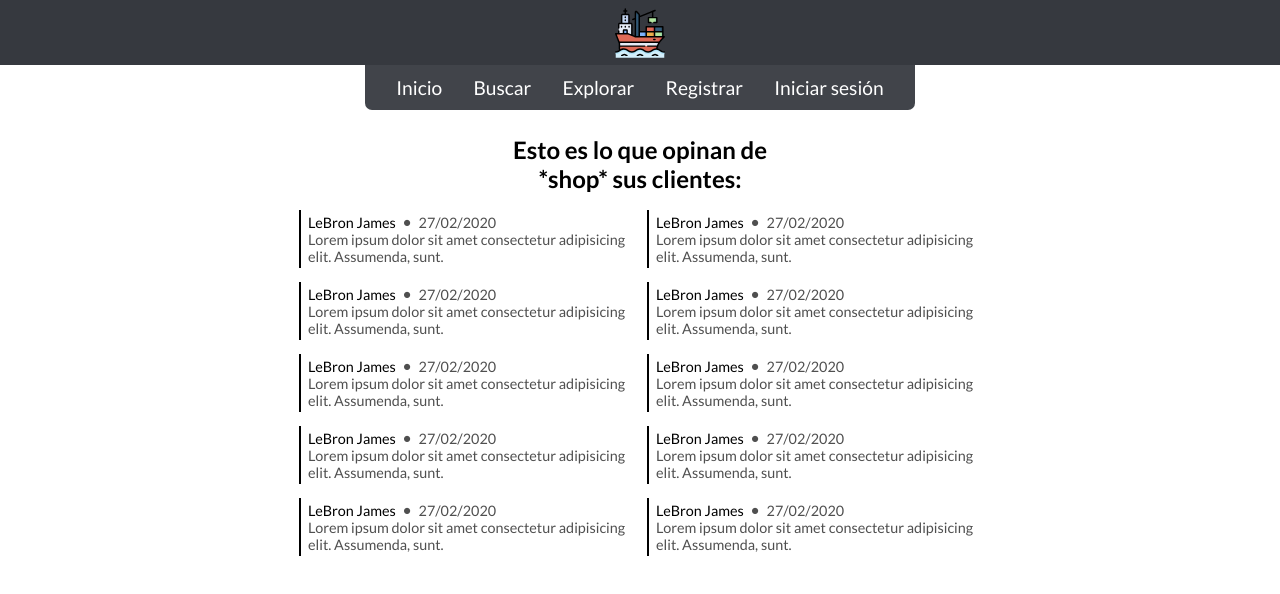
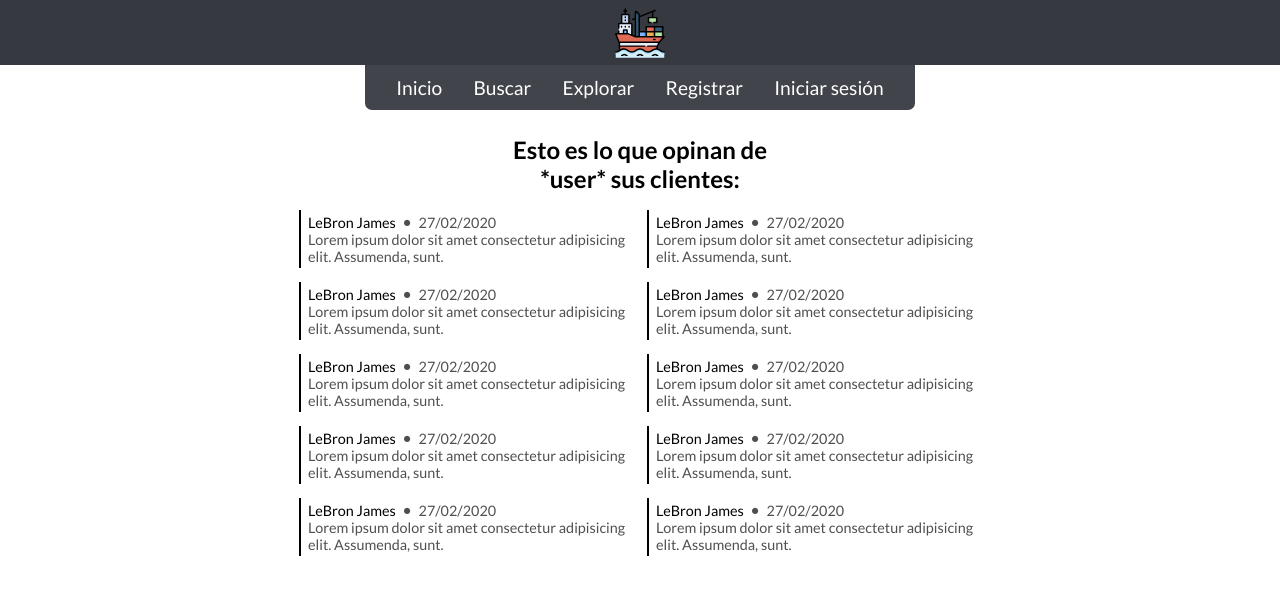
Before and after one commit to gianllopez/Volga, a React (Create React App) app: page /1/opinions in a window 1280 px wide. Shown: the top 594 px of the page. Built offline with nearby package versions, Linux system fonts and the light colour scheme.

Commit message:
ClientsOpinions: renombrados los archivos y componentes y vistos, idk about the css resumen.

```diff
--- a/src/index.js
+++ b/src/index.js
@@ -4,7 +4,7 @@ import { BrowserRouter, Route, Switch } from 'react-router-dom';
 import {
    Logup, ContactNetworks, UserProfilePicture, UserTags,
    Login, UserProfile, ProductPage, Home,
-   PostProduct, NewOpinion, ShopOpinions,
+   PostProduct, NewOpinion, ClientsOpinions,
    ShopContact
 } from './pages/';
 import { SomeRoutesLayout } from './pages/components';
@@ -23,7 +23,7 @@ ReactDOM.render(
             <Route exact path='/users/:username' component={UserProfile} />
             <Route exact path='/:shop/products/new' component={PostProduct} />
             <Route exact path='/:shop/catalog/:product' component={ProductPage} />
-            <Route exact path='/:shop/opinions' component={ShopOpinions} />
+            <Route exact path='/:shop/opinions' component={ClientsOpinions} />
             <Route exact path='/:username/opinions/new' component={NewOpinion} /> {/* Ready, por revisar si hay código que resumir... */}
             <Route exact path='/:shop/contact' component={ShopContact} />
          </SomeRoutesLayout>
--- /dev/null
+++ b/src/pages/ClientsOpinions.js
@@ -0,0 +1,27 @@
+import React, { Component } from 'react';
+import { Opinion } from './components'
+import './styles/ClientsOpinions.css';
+
+class ClientsOpinions extends Component {
+   render() {
+      return (
+         <div id="clients-opinions-page">
+            <h2>Esto es lo que opinan de *user* sus clientes:</h2>
+            <div id="clients-opinions">
+               <Opinion />
+               <Opinion />
+               <Opinion />
+               <Opinion />
+               <Opinion />
+               <Opinion />
+               <Opinion />
+               <Opinion />
+               <Opinion />
+               <Opinion />
+            </div>
+         </div>
+      );
+   };
+};
+
+export default ClientsOpinions;
--- a/src/pages/ShopOpinions.js
+++ /dev/null
@@ -1,27 +0,0 @@
-import React, { Component } from 'react';
-import { UserOpinion } from './components/'
-import './styles/ShopOpinions.css';
-
-class ShopOpinions extends Component {
-   render() {
-      return (
-         <div id="shop-opinions-page">
-            <h2>Esto es lo que opinan de *shop* sus clientes:</h2>
-            <div id="users-opinions">
-               <UserOpinion/>
-               <UserOpinion/>
-               <UserOpinion/>
-               <UserOpinion/>
-               <UserOpinion/>
-               <UserOpinion/>
-               <UserOpinion/>
-               <UserOpinion/>
-               <UserOpinion/>
-               <UserOpinion/>
-            </div>
-         </div>
-      );
-   };
-};
-
-export default ShopOpinions;
--- a/src/pages/UserProfile.js
+++ b/src/pages/UserProfile.js
@@ -3,7 +3,7 @@ import { Link } from 'react-router-dom';
 import {
    ShopStats,
    ProductCard,
-   UserOpinion
+   Opinion
 } from './components';
 import './styles/UserProfile.css';
 
@@ -38,11 +38,11 @@ class UserProfile extends Component {
             </section>
             <section id="clients-opinions" className="profile-section sub-section">
                <h3 className="section-title">Opiniones de clientes:</h3>
-               <UserOpinion />
-               <UserOpinion />
-               <UserOpinion />
-               <UserOpinion />
-               <UserOpinion />
+               <Opinion />
+               <Opinion />
+               <Opinion />
+               <Opinion />
+               <Opinion />
                <Link to="/">Ver todas</Link>
             </section>
          </div>
--- a/src/pages/components/UserProfile/UserOpinion.js
+++ b/src/pages/components/ClientsOpinions/Opinion.js
@@ -1,7 +1,7 @@
 import React from 'react';
-import './styles/UserOpinion.css';
+import './Opinion.css';
 
-function UserOpinion(props) {
+function Opinion(props) {
    return (
       <div className="opinion">
          <div className="opinion-title">
@@ -16,4 +16,4 @@ function UserOpinion(props) {
    );
 };
 
-export default UserOpinion;
+export default Opinion;
--- a/src/pages/components/index.js
+++ b/src/pages/components/index.js
@@ -11,7 +11,7 @@ export { default as TagBox } from './UserTags/TagBox';
 export { default as ContactNetworkInput } from './ContactNetworks/ContactNetworkInput';
 export { default as ShopStats } from './UserProfile/ShopStats';
 export { default as ProductCard } from './UserProfile/ProductCard';
-export { default as UserOpinion } from './UserProfile/UserOpinion';
+export { default as Opinion } from './ClientsOpinions/Opinion';
 export { default as NavBar } from './common/NavBar';
 export { default as ShopProduct } from './Home/ShopProduct';
 export { default as FavButton } from './common/FavButton';
--- a/src/pages/index.js
+++ b/src/pages/index.js
@@ -9,6 +9,6 @@ export { default as Login } from './Login';
 export { default as UserProfile } from './UserProfile';
 export { default as ProductPage } from './ProductPage';
 export { default as PostProduct } from './PostProduct';
-export { default as ShopOpinions } from './ShopOpinions';
+export { default as ClientsOpinions } from './ClientsOpinions';
 export { default as NewOpinion } from './NewOpinion';
 export { default as ShopContact } from './ShopContact';
--- a/src/pages/styles/ShopOpinions.css
+++ b/src/pages/styles/ClientsOpinions.css
@@ -1,14 +1,14 @@
-#shop-opinions-page {
+#clients-opinions-page {
    padding-top: 80px;
 }
 
-#shop-opinions-page h2 {
+#clients-opinions-page h2 {
    text-align: center;
    max-width: 300px;
    margin: auto;
 }
 
-#users-opinions {
+#clients-opinions {
    display: flex;
    flex-wrap: wrap;
    justify-content: center;
@@ -16,8 +16,8 @@
    margin: 10px auto;
 }
 
-@media screen and (min-width:768px) {
-   #shop-opinions-page {
+@media (min-width:768px) {
+   #clients-opinions-page {
       padding-top: 135px;
    }
 }
```
Also changed, not shown: src/pages/components/ClientsOpinions/Opinion.css (renamed from src/pages/components/UserProfile/styles/UserOpinion.css).
